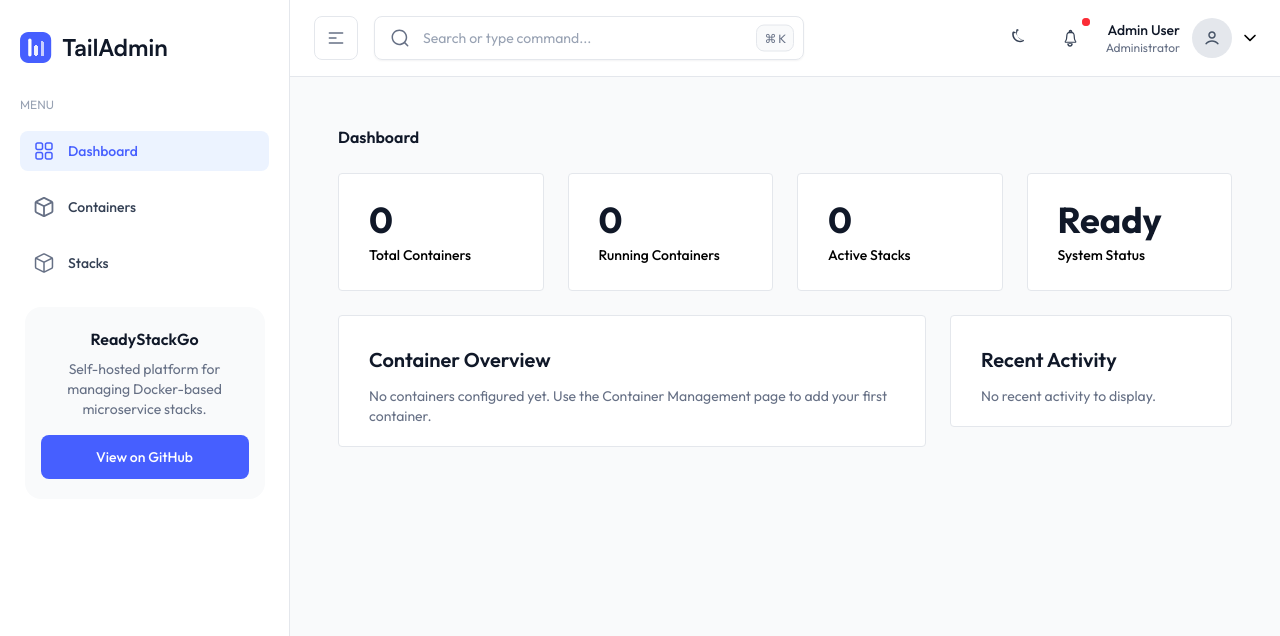
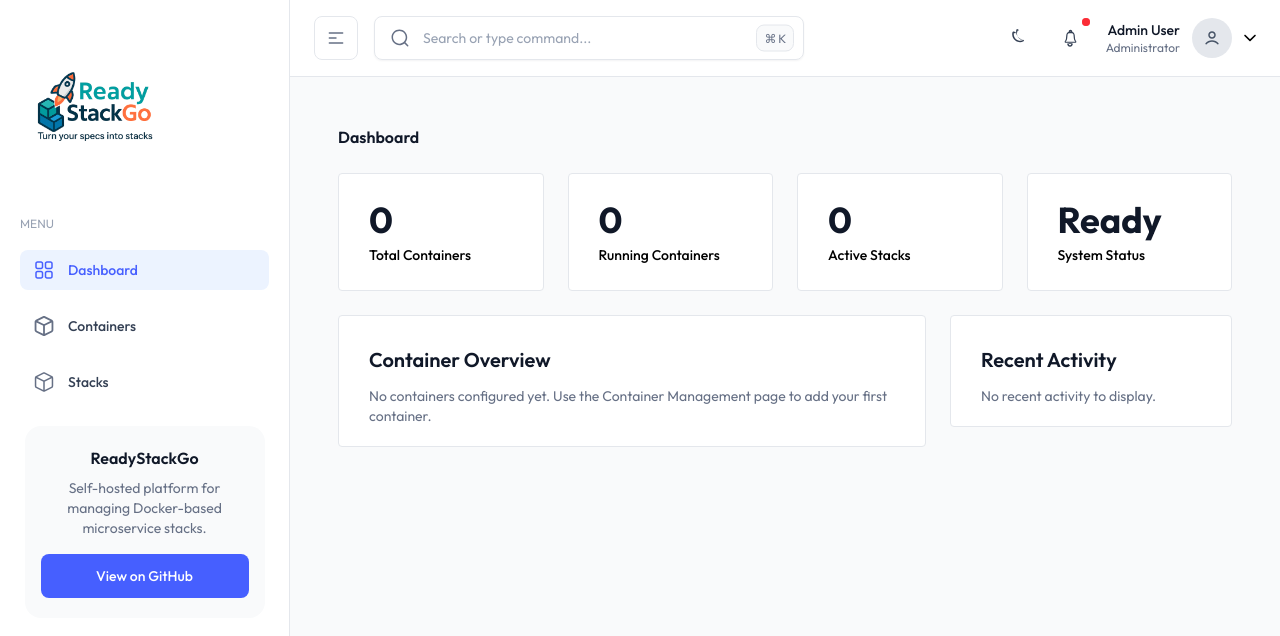
Before and after one commit to Wiesenwischer/ReadyStackGo, a React (Vite) app in the folder src/ReadyStackGo.WebUi/: page / in a window 1280 px wide. Shown: the top 636 px of the page. Built offline with nearby package versions, Linux system fonts and the light colour scheme.

Commit message:
Ersetze TailAdmin Logos durch ReadyStackGo Logos
- Kopiere readystackgo-logo.png und readystackgo-icon.png aus assets
- Aktualisiere AppSidebar und AppHeader mit ReadyStackGo Logos
- Entferne Dark Mode spezifische Logo-Varianten (ein Logo für beide Modi)

```diff
--- a/src/ReadyStackGo.WebUi/src/layout/AppHeader.tsx
+++ b/src/ReadyStackGo.WebUi/src/layout/AppHeader.tsx
@@ -86,12 +86,12 @@ const AppHeader: React.FC = () => {
           <Link to="/" className="lg:hidden">
             <img
               className="dark:hidden"
-              src="./images/logo/logo.svg"
+              src="/images/logo/logo.svg"
               alt="Logo"
             />
             <img
               className="hidden dark:block"
-              src="./images/logo/logo-dark.svg"
+              src="/images/logo/logo-dark.svg"
               alt="Logo"
             />
           </Link>
--- a/src/ReadyStackGo.WebUi/src/layout/AppSidebar.tsx
+++ b/src/ReadyStackGo.WebUi/src/layout/AppSidebar.tsx
@@ -251,28 +251,20 @@ const AppSidebar: React.FC = () => {
       >
         <Link to="/">
           {isExpanded || isHovered || isMobileOpen ? (
-            <>
-              <img
-                className="dark:hidden"
-                src="/images/logo/logo.svg"
-                alt="Logo"
-                width={150}
-                height={40}
-              />
-              <img
-                className="hidden dark:block"
-                src="/images/logo/logo-dark.svg"
-                alt="Logo"
-                width={150}
-                height={40}
-              />
-            </>
+            <img
+              src="/images/logo/readystackgo-logo.png"
+              alt="ReadyStackGo"
+              width={150}
+              height={40}
+              className="object-contain"
+            />
           ) : (
             <img
-              src="/images/logo/logo-icon.svg"
-              alt="Logo"
+              src="/images/logo/readystackgo-icon.png"
+              alt="ReadyStackGo"
               width={32}
               height={32}
+              className="object-contain"
             />
           )}
         </Link>
```
Also changed, not shown: src/ReadyStackGo.WebUi/public/images/logo/readystackgo-icon.png (added), src/ReadyStackGo.WebUi/public/images/logo/readystackgo-logo.png (added).
